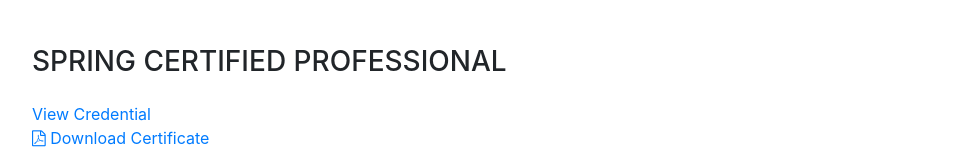
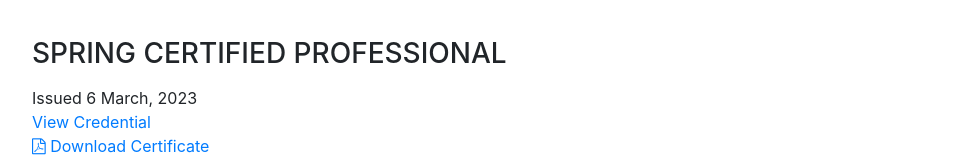
Before and after one commit to dlewisd11/dlewisd11.github.io, a website with bundled scripts: page index.html in a window 1280 px wide. Shown: the part 3644-3807 px from the top of the page, without its empty margins (288-1249 px from the left). Built offline with nearby package versions, Linux system fonts and the light colour scheme; a web font is replaced by a local one.

Commit message:
Update index.html

```diff
--- a/index.html
+++ b/index.html
@@ -269,7 +269,7 @@
 
           <h3 class="mb-0">Spring Certified Professional</h3>
           <p>
-            <br />
+            <div>Issued 6 March, 2023</div>
             <a href="https://www.credly.com/badges/2f2e2a3d-e5a7-4957-94c6-7c7939098467/public_url" target="_blank" rel="noopener noreferrer">View Credential</a>
             <br />
             <a href="https://daniellewis.tech/SpringCertifiedProfessional2023CertificateDanielLewis.pdf" target="_blank" rel="noopener noreferrer">
```
